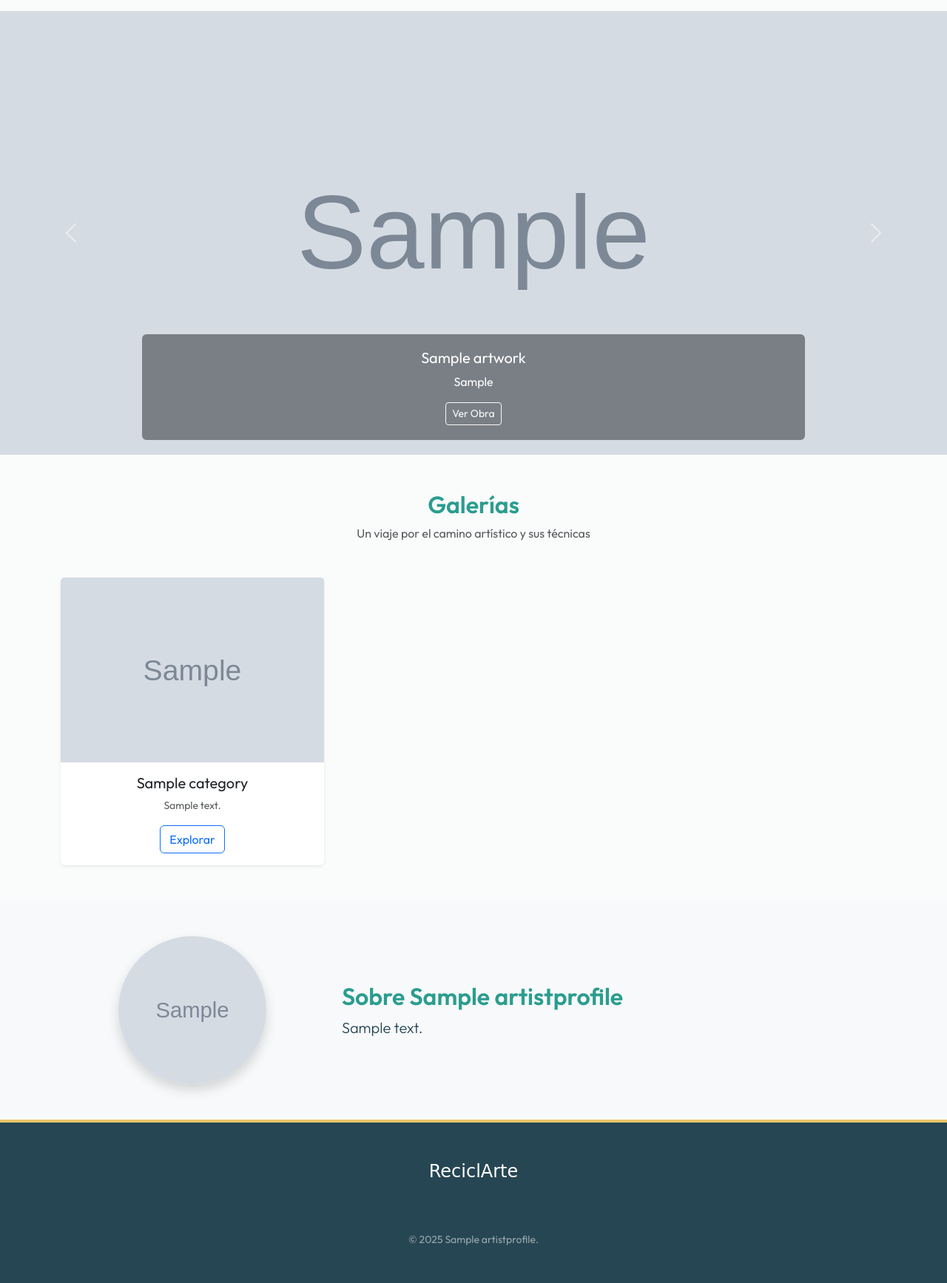
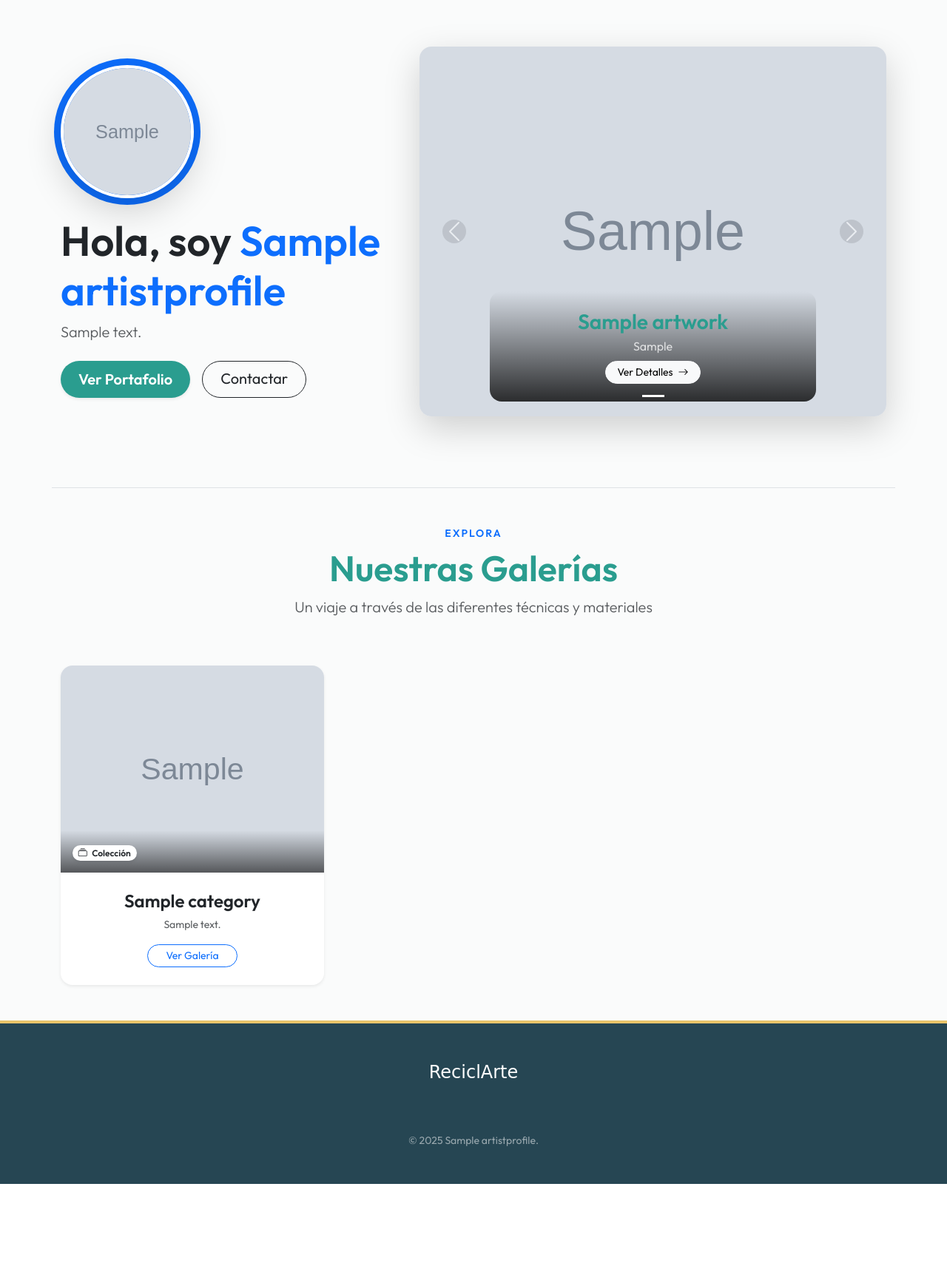
Before and after one commit to Solounod/art-portfolio, a Django app: page / in a window 1280 px wide. Shown: the part 65-1800 px from the top of the page at 74% size. After the commit the page ends 1666 px from the top, so only its background shows below. Run offline with Django 5.2, Linux system fonts and the light colour scheme; tables that the repository leaves empty hold one stand-in row (values such as "Sample post"); grey boxes marked "Sample" are stand-in pictures; some web fonts are replaced.

Commit message:
feat: fix home.html profile and carousel

```diff
--- a/src/static/mycss/main.css
+++ b/src/static/mycss/main.css
@@ -166,3 +166,17 @@
             box-shadow: 0 5px 15px rgba(42, 157, 143, 0.3);
         }
         .alert { border-radius: 15px; border: none; box-shadow: 0 4px 12px rgba(0,0,0,0.05); }
+
+
+/*----------HOME------------*/
+
+    .hover-elevate { transition: transform 0.3s ease, box-shadow 0.3s ease; }
+    .hover-elevate:hover {
+        transform: translateY(-8px);
+        box-shadow: 0 1rem 3rem rgba(0,0,0,.15) !important;
+    }
+
+    .zoom-effect { transition: transform 0.5s ease; width: 100%; }
+    .card:hover .zoom-effect { transform: scale(1.08); }
+
+    .tracking-wide { letter-spacing: 2px; }
--- a/src/templates/portfolio/home.html
+++ b/src/templates/portfolio/home.html
@@ -2,81 +2,145 @@
 {% load static %}
 
 {% block content %}
+<section class="container py-4 py-lg-5">
+    <div class="row align-items-center g-5">
+        <div class="col-lg-5 order-2 order-lg-1 text-center text-lg-start">
+            {% if site_profile %}
+                <div class="mb-4 position-relative d-inline-block">
+                    {% if site_profile.photo %}
+                        <img src="{{ site_profile.photo.url }}"
+                             class="img-fluid rounded-circle shadow-lg border border-4 border-white"
+                             style="width: 180px; height: 180px; object-fit: cover;"
+                             alt="{{ site_profile.name }}">
+                    {% endif %}
+                    <div class="position-absolute top-0 start-0 w-100 h-100 rounded-circle bg-primary opacity-10"
+                         style="z-index: -1; transform: scale(1.1);"></div>
+                </div>
 
+                <h1 class="display-4 fw-bold text-dark mb-2">
+                    Hola, soy <span class="text-primary">{{ site_profile.name }}</span>
+                </h1>
+
+                <div class="lead text-muted mb-4">
+                    {{ site_profile.bio|safe|truncatewords:40 }}
+                </div>
+
+                <div class="d-flex gap-3 justify-content-center justify-content-lg-start">
+                    <a href="#galerias" class="btn btn-primary btn-lg rounded-pill px-4 shadow-sm">
+                        Ver Portafolio
+                    </a>
+                    {% if site_profile.contact_email %}
+                    <a href="mailto:{{ site_profile.contact_email }}" class="btn btn-outline-dark btn-lg rounded-pill px-4">
+                        Contactar
+                    </a>
+                    {% endif %}
+                </div>
+            {% else %}
+                <h1 class="display-4 fw-bold">Bienvenido a <span class="text-primary">ReciclArte</span></h1>
+                <p class="lead text-muted">Explora la transformación de materiales en arte.</p>
+            {% endif %}
+        </div>
+        <div class="col-lg-7 order-1 order-lg-2">
             {% if latest_artworks %}
-<div id="carouselHome" class="carousel slide carousel-fade" data-bs-ride="carousel">
-    <div class="carousel-inner" style="max-height: 600px;">
+            <div id="carouselHome" class="carousel slide carousel-fade shadow-lg rounded-4 overflow-hidden" data-bs-ride="carousel">
+
+                <div class="carousel-indicators">
                     {% for artwork in latest_artworks %}
-        <div class="carousel-item {% if forloop.first %}active{% endif %}">
+                    <button type="button" data-bs-target="#carouselHome" data-bs-slide-to="{{ forloop.counter0 }}"
+                            class="{% if forloop.first %}active{% endif %}" aria-current="true"></button>
+                    {% endfor %}
+                </div>
+
+                <div class="carousel-inner">
+                    {% for artwork in latest_artworks %}
+                    <div class="carousel-item {% if forloop.first %}active{% endif %}" data-bs-interval="4000">
                         {% if artwork.cover_image %}
-                <img src="{{ artwork.cover_image.url }}" class="d-block w-100 object-fit-cover" style="height: 600px;" alt="{{ artwork.title }}">
+                            <img src="{{ artwork.cover_image.url }}"
+                                 class="d-block w-100 object-fit-cover"
+                                 style="height: 500px;"
+                                 alt="{{ artwork.title }}"
+                                 {% if forloop.first %}fetchpriority="high"{% endif %}>
                         {% endif %}
-            <div class="carousel-caption d-none d-md-block bg-dark bg-opacity-50 rounded">
-                <h5>{{ artwork.title }}</h5>
-                <p>{{ artwork.technique }}</p>
-                <a href="{% url 'portfolio:artwork_detail' artwork.slug %}" class="btn btn-sm btn-outline-light">Ver Obra</a>
+
+                        <div class="carousel-caption d-none d-md-block p-4 rounded-4" style="background: linear-gradient(to top, rgba(0,0,0,0.8), transparent);">
+                            <h3 class="fw-bold mb-1">{{ artwork.title }}</h3>
+                            <p class="mb-2 opacity-75">{{ artwork.technique }}</p>
+                            <a href="{% url 'portfolio:artwork_detail' artwork.slug %}" class="btn btn-sm btn-light rounded-pill px-3">
+                                Ver Detalles <i class="bi bi-arrow-right ms-1"></i>
+                            </a>
                         </div>
                     </div>
                     {% endfor %}
                 </div>
+
+                <!-- Controles simplificados -->
                 <button class="carousel-control-prev" type="button" data-bs-target="#carouselHome" data-bs-slide="prev">
-        <span class="carousel-control-prev-icon"></span>
+                    <span class="carousel-control-prev-icon bg-dark bg-opacity-25 rounded-circle p-3" aria-hidden="true"></span>
                 </button>
                 <button class="carousel-control-next" type="button" data-bs-target="#carouselHome" data-bs-slide="next">
-        <span class="carousel-control-next-icon"></span>
+                    <span class="carousel-control-next-icon bg-dark bg-opacity-25 rounded-circle p-3" aria-hidden="true"></span>
                 </button>
             </div>
+            {% else %}
+                <!-- Placeholder si no hay obras -->
+                <div class="bg-light rounded-4 d-flex align-items-center justify-content-center text-muted border" style="height: 500px;">
+                    <div class="text-center">
+                        <i class="bi bi-images display-1"></i>
+                        <p class="mt-3">Aún no hay obras destacadas</p>
+                    </div>
+                </div>
             {% endif %}
+        </div>
+    </div>
+</section>
 
-<!-- Sección de Categorías -->
-<section class="container my-5">
-    <div class="text-center mb-5">
-        <h2>Galerías</h2>
-        <p class="text-muted">Un viaje por el camino artístico y sus técnicas</p>
+<section id="galerias" class="container my-5 pt-5 border-top">
+    <div class="row mb-5 text-center">
+        <div class="col-lg-8 mx-auto">
+            <span class="text-primary text-uppercase fw-bold small tracking-wide">Explora</span>
+            <h2 class="display-5 fw-bold mt-2">Nuestras Galerías</h2>
+            <p class="text-muted lead">Un viaje a través de las diferentes técnicas y materiales</p>
+        </div>
     </div>
 
     <div class="row row-cols-1 row-cols-md-3 g-4">
         {% for category in categories %}
         <div class="col">
-            <div class="card h-100 shadow-sm border-0">
+            <div class="card h-100 border-0 shadow-sm hover-elevate overflow-hidden rounded-4">
+                <a href="{% url 'portfolio:category_detail' category.slug %}" class="text-decoration-none text-dark">
+                    <div class="position-relative">
                         {% if category.cover_image %}
-                    <img src="{{ category.cover_image.url }}" class="card-img-top" alt="{{ category.name }}" style="height: 250px; object-fit: cover;">
+                            <img src="{{ category.cover_image.url }}"
+                                 class="card-img-top zoom-effect"
+                                 alt="{{ category.name }}"
+                                 style="height: 280px; object-fit: cover;"
+                                 loading="lazy">
                         {% else %}
-                    <!-- Placeholder si no hay imagen -->
-                    <div class="bg-secondary text-white d-flex align-items-center justify-content-center" style="height: 250px;">
-                        <span>Sin Portada</span>
+                            <div class="bg-secondary bg-opacity-10 d-flex align-items-center justify-content-center" style="height: 280px;">
+                                <span class="text-muted"><i class="bi bi-image fs-1"></i></span>
                             </div>
                         {% endif %}
+                        <div class="position-absolute bottom-0 start-0 w-100 p-3" style="background: linear-gradient(to top, rgba(0,0,0,0.6), transparent);">
+                            <span class="badge bg-white text-dark rounded-pill shadow-sm">
+                                <i class="bi bi-collection me-1"></i> Colección
+                            </span>
+                        </div>
+                    </div>
 
-                <div class="card-body text-center">
-                    <h5 class="card-title">{{ category.name }}</h5>
-                    <p class="card-text small text-muted">{{ category.description|truncatechars:80 }}</p>
-                    <a href="{% url 'portfolio:category_detail' category.slug %}" class="btn btn-outline-primary">Explorar</a>
+                    <div class="card-body text-center p-4">
+                        <h3 class="h4 fw-bold mb-2">{{ category.name }}</h3>
+                        <p class="card-text text-muted small mb-3">
+                            {{ category.description|truncatechars:80|default:"Explora esta colección de obras únicas." }}
+                        </p>
+                        <span class="btn btn-outline-primary rounded-pill btn-sm px-4">
+                            Ver Galería
+                        </span>
                     </div>
+                </a>
             </div>
         </div>
         {% endfor %}
     </div>
 </section>
 
-{% if site_profile %}
-<section class="bg-light py-5">
-    <div class="container">
-        <div class="row align-items-center">
-            <div class="col-md-4 text-center">
-                {% if site_profile.photo %}
-                    <img src="{{ site_profile.photo.url }}" class="img-fluid rounded-circle shadow" style="width: 200px; height: 200px; object-fit: cover;">
-                {% endif %}
-            </div>
-            <div class="col-md-8">
-                <h2>Sobre {{ site_profile.name }}</h2>
-                <div class="lead">
-                    {{ site_profile.bio|safe }}
-                </div>
-            </div>
-        </div>
-    </div>
-</section>
-{% endif %}
-
 {% endblock %}
```
Lines whose indentation alone changed are shown as unchanged.
